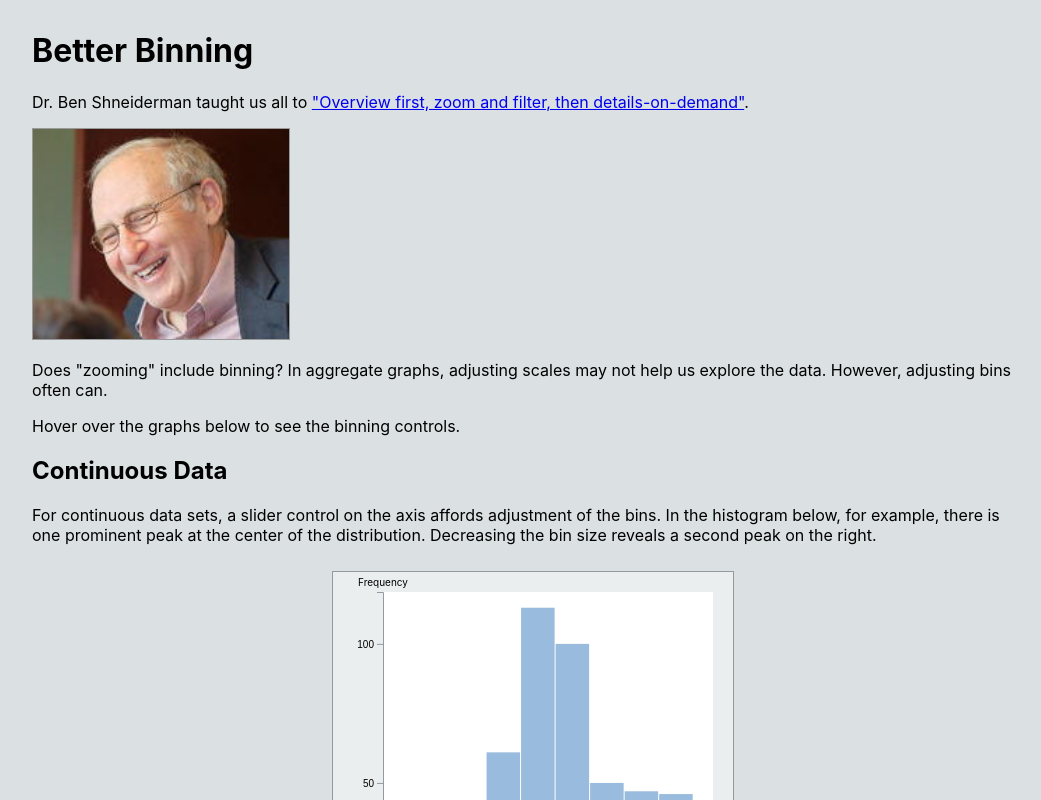
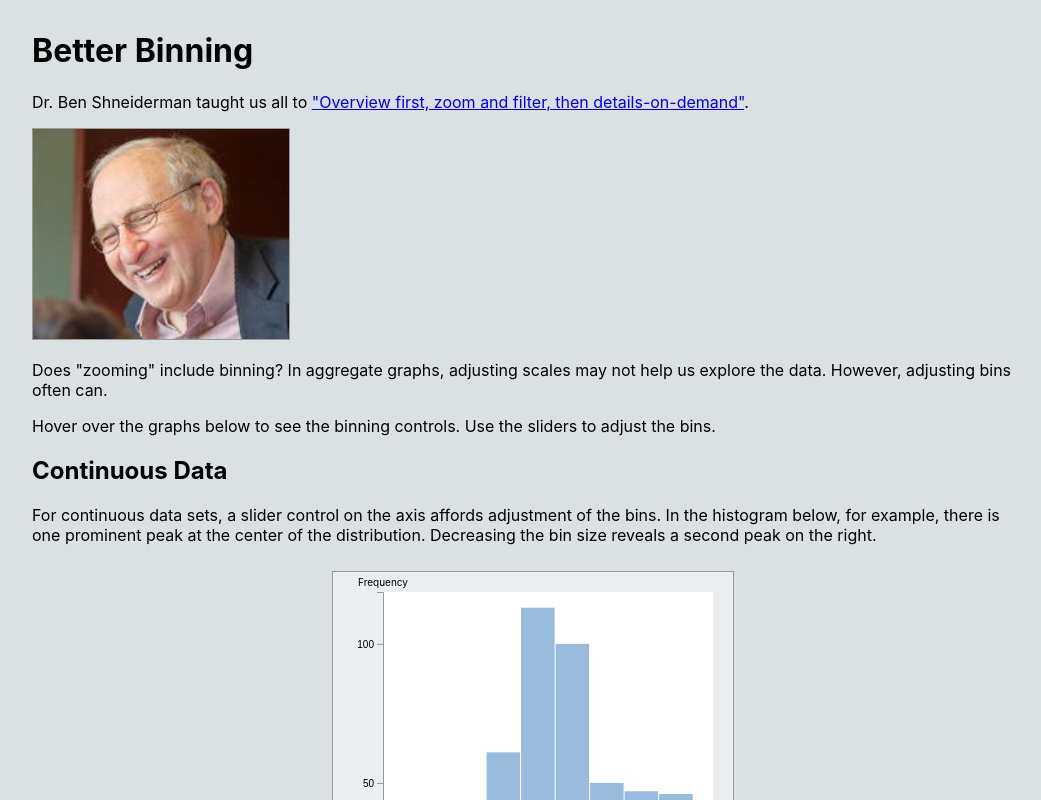
Before and after one commit to hemanrobinson/top-n-binning, a React (Create React App) app: page / in a window 1280 px wide. Shown: the top 800 px of the page, without its empty margins (108-1149 px from the left). Built offline with nearby package versions, Linux system fonts and the light colour scheme.

Commit message:
add hint

```diff
--- a/src/App.js
+++ b/src/App.js
@@ -21,7 +21,7 @@ const App = () => {
                 Does "zooming" include binning?  In aggregate graphs, adjusting scales may not help us explore the data.  However, adjusting bins often can.
                 </p>
                 <p>
-                Hover over the graphs below to see the binning controls.
+                Hover over the graphs below to see the binning controls.  Use the sliders to adjust the bins.
                 </p>
                 <h2>Continuous Data</h2>
                 <p>
```
